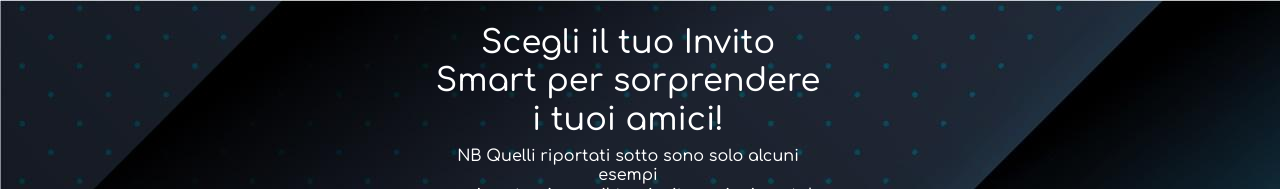
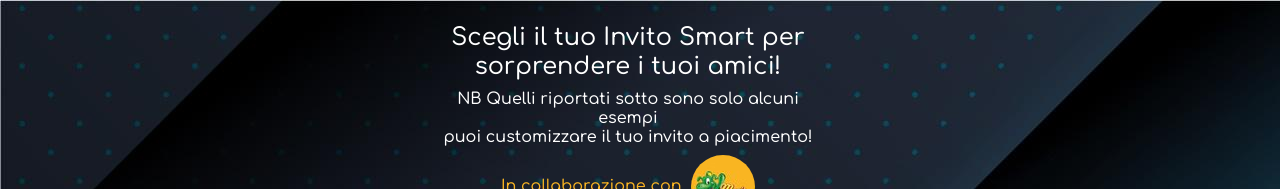
Before and after one commit to invites360/_main, a plain HTML site: page index.html in a window 1280 px wide. Shown: the top 189 px of the page. Drawn offline with nearby package versions, Linux system fonts and the light colour scheme.

Commit message:
Add files via upload

```diff
--- a/index.html
+++ b/index.html
@@ -68,7 +68,7 @@
         }
         .bigText
         {
-            font-size: 4vh;
+            font-size: 3vh;
         }
         .smallText
         {
@@ -163,12 +163,14 @@
             <h1 class="mainText bigText">Scegli il tuo Invito Smart per sorprendere i tuoi amici!</h1>
             <h2 class="mainText smallText">NB Quelli riportati sotto sono solo alcuni esempi<br> puoi customizzare il tuo invito a piacimento!</h2>
             <h3 class="mainText smallText magicColor">In collaborazione con &nbsp;<img class="image" src="img/magic.jpg"/></h3>
+            <!--
             <a target="_blank" href="FAQ.html">
                 <span class="icoButton ico1">
                     <i class="fi fi-bs-info"></i>
                 </span>
             </a>
             <div class="descButton">Clicca per visualizzare le info generali!</div>
+            -->
         </div>
         <div class="col-sm-4">
         </div>
```
